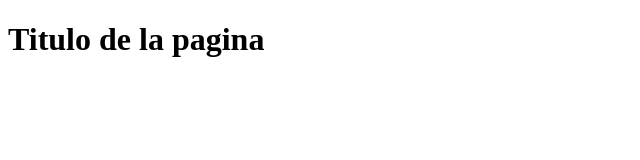
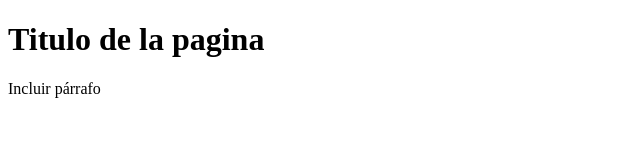
Before and after one commit to Walter-Santillan/proyectoWeb_1, a plain HTML site: page index.html in a window 1280 px wide. Shown: the whole page, without its empty margins (0-640 px from the left). Drawn offline with Linux system fonts and the light colour scheme.

Commit message:
Update index.html

```diff
--- a/index.html
+++ b/index.html
@@ -8,5 +8,6 @@
 </head>
 <body>
     <h1>Titulo de la pagina</h1>
+    <p>Incluir párrafo</p>
 </body>
 </html>
```
